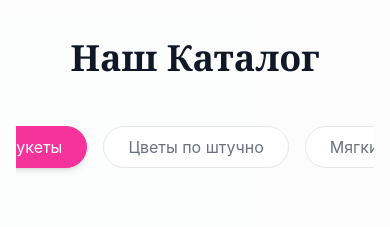
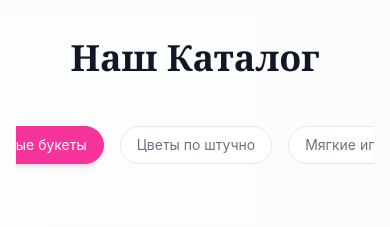
Before and after one commit to uralbaevrasul/Amirfloras, a React (Vite) app: page / in a window 390 px wide. Shown: the part 1000-1227 px from the top of the page. Built offline with nearby package versions, Linux system fonts and the light colour scheme; grey boxes are pictures that could not be loaded.

Commit message:
Amirfloras

```diff
--- a/index.html
+++ b/index.html
@@ -4,7 +4,7 @@
     <meta charset="UTF-8" />
     <link rel="icon" type="image/svg+xml" href="/favicon.svg" />
     <meta name="viewport" content="width=device-width, initial-scale=1.0" />
-    <title>amirfloris</title>
+    <title>amirfloras</title>
   </head>
   <body>
     <div id="root"></div>
--- a/src/jsx/Catalog.jsx
+++ b/src/jsx/Catalog.jsx
@@ -364,7 +364,7 @@ export default function Catalog() {
       </div>
 
       {/* FILTER */}
-      <div className="flex justify-center gap-4 text-gray-500 mb-12 overflow-x-auto pb-4 whitespace-nowrap scrollbar-hide">
+      <div className="flex justify-center gap-4 text-gray-500 mb-12 overflow-x-auto pb-4 whitespace-nowrap scrollbar-hide px-2 snap-x snap-mandatory">
         {[
           { id: "bouquet", label: "Сборные букеты" },
           { id: "piece", label: "Цветы по штучно" },
@@ -374,7 +374,7 @@ export default function Catalog() {
           <button
             key={tab.id}
             onClick={() => setActive(tab.id)}
-            className={`px-6 py-2 rounded-full transition-all duration-300 border ${
+            className={`px-4 md:px-6 py-2 text-sm md:text-base rounded-full transition-all duration-300 border shrink-0 ${
               active === tab.id
                 ? "bg-pink-500 text-white border-pink-500 shadow-md"
                 : "bg-white border-gray-200 hover:border-pink-300 hover:text-pink-500"
--- a/src/jsx/Location.jsx
+++ b/src/jsx/Location.jsx
@@ -75,7 +75,7 @@ const Lakatsiya = () => {
                   className="relative z-10 bg-white p-6 rounded-full shadow-2xl hover:bg-pink-500 group transition-all duration-500 cursor-pointer flex items-center justify-center border-4 border-pink-100"
                   title="Открыть в Google Maps"
                 >
-                  <MapPin size={40} className="text-pink-500 group-hover:text-white transition-colors" />
+                  <MapPin size={40} className="md:w-10 md:h-10 text-pink-500 group-hover:text-white transition-colors" />
                 </a>
               </div>
               <span className="bg-white/80 backdrop-blur-sm px-4 py-2 rounded-full text-xs font-bold text-gray-700 shadow-sm border border-white">
```
